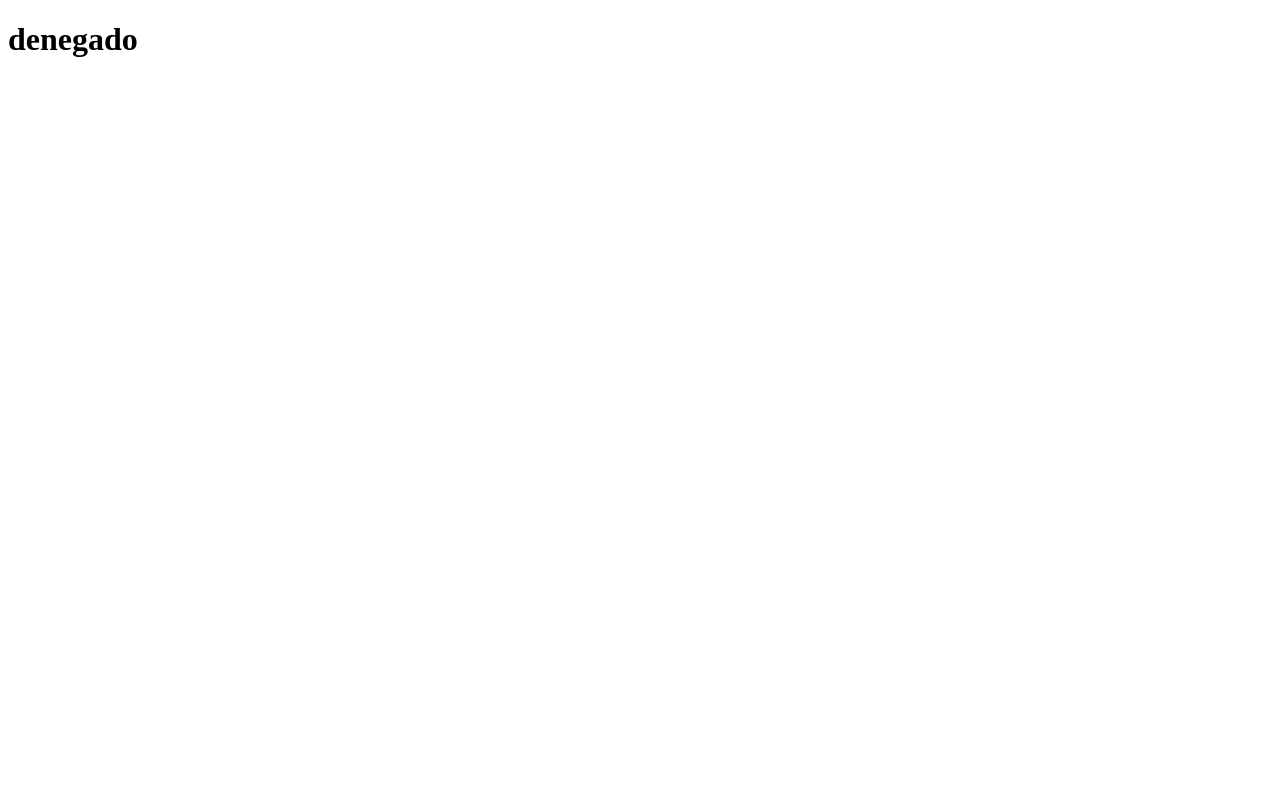
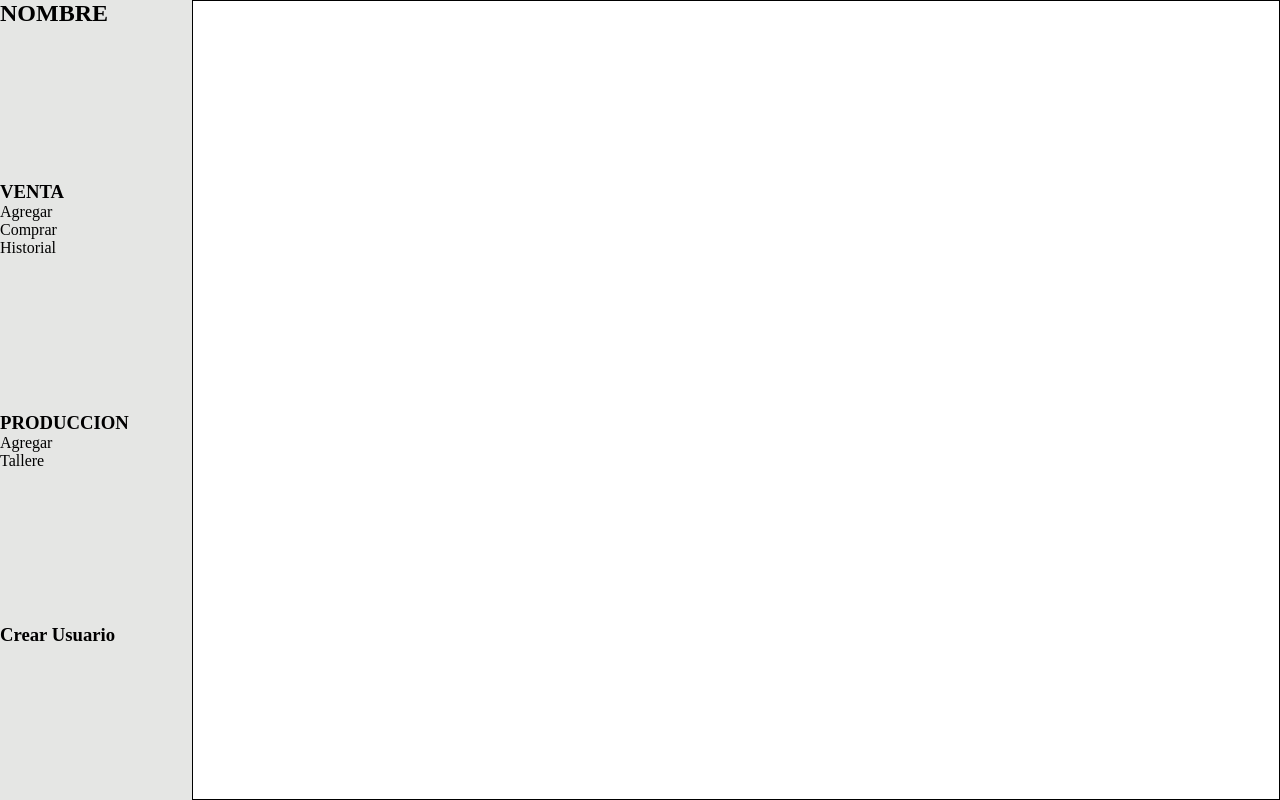
Before and after one commit to tomas-git-99/panel_de_control_OMAR, a website: page public/index.html in a window 1280 px wide. Drawn offline with Linux system fonts and the light colour scheme.

Commit message:
frontend

```diff
--- a/public/index.html
+++ b/public/index.html
@@ -4,9 +4,45 @@
     <meta charset="UTF-8">
     <meta http-equiv="X-UA-Compatible" content="IE=edge">
     <meta name="viewport" content="width=device-width, initial-scale=1.0">
-    <title>Document</title>
+    <link rel="stylesheet" href="./style/index.css">
+    <title>OMAR</title>
 </head>
 <body>
-    <h1>denegado</h1>
+    <div class="contenido">
+
+
+        <div class="menu">
+
+            <div class="usuario">
+                <h2>NOMBRE</h2>
+            </div>
+
+
+            <div class="ventas">
+                <h3>VENTA</h3>
+                <ul>
+                    <li>Agregar</li>
+                    <li>Comprar</li>
+                    <li>Historial</li>
+                </ul>
+            </div>
+
+            <div class="produccion">
+                <h3>PRODUCCION</h3>
+                <ul>
+                    <li>Agregar</li>
+                    <li>Tallere</li>
+                </ul>
+            </div>
+
+
+            <h3>Crear Usuario</h3>
+
+        </div>
+
+        <div class="centro">
+
+        </div>
+    </div>
 </body>
 </html>
--- /dev/null
+++ b/public/style/index.css
@@ -0,0 +1,25 @@
+*{
+    padding: 0;
+    margin: 0;
+}
+li{
+    list-style:none
+}
+
+
+.contenido {
+    display: grid;
+    grid-template-columns: 15% 85%;
+    height: 100vh;
+
+}
+
+.menu{
+    background: #E5E6E4;
+    display: grid;
+}
+
+
+.centro{
+    border: 1px solid;
+}
```
